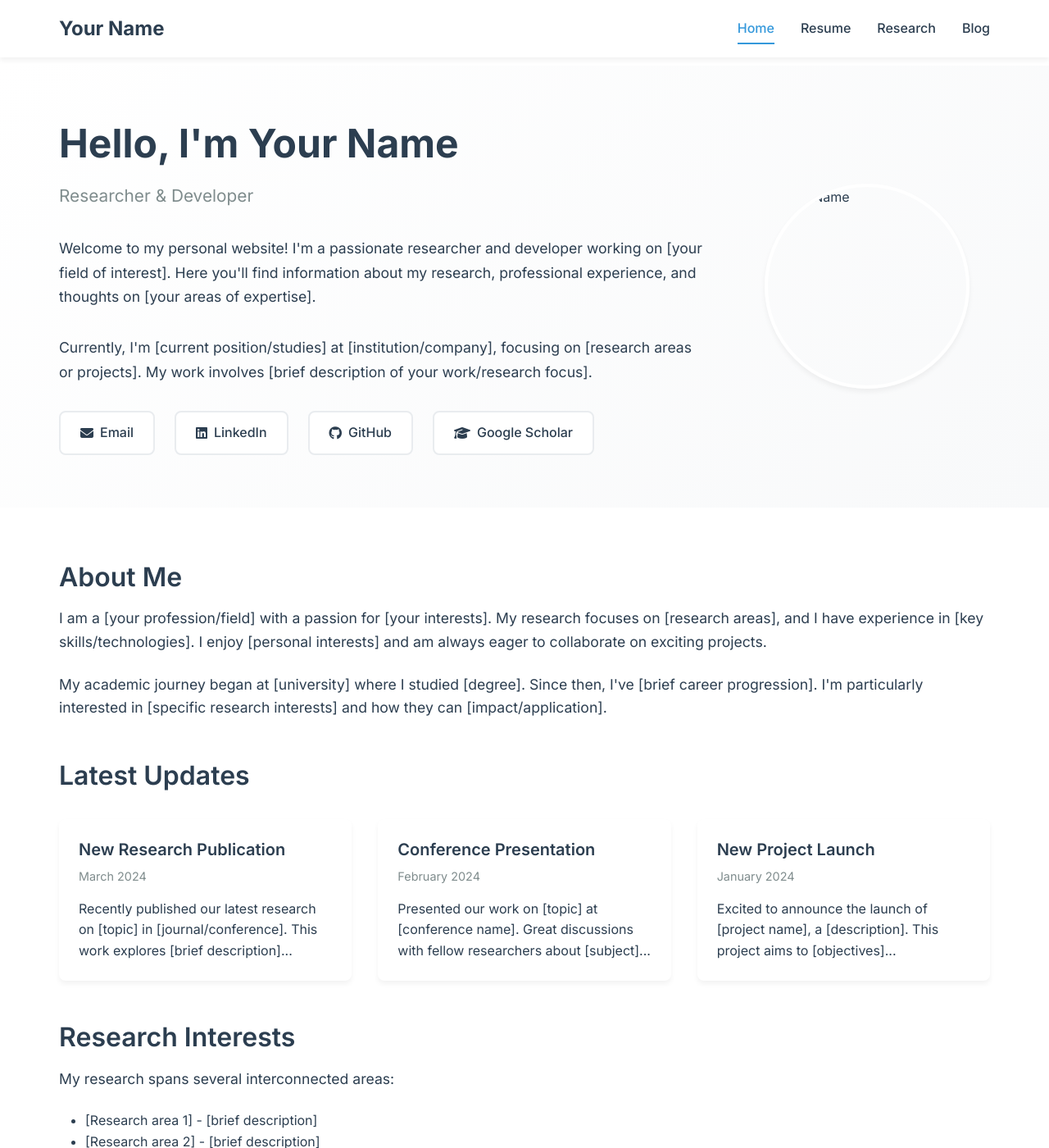
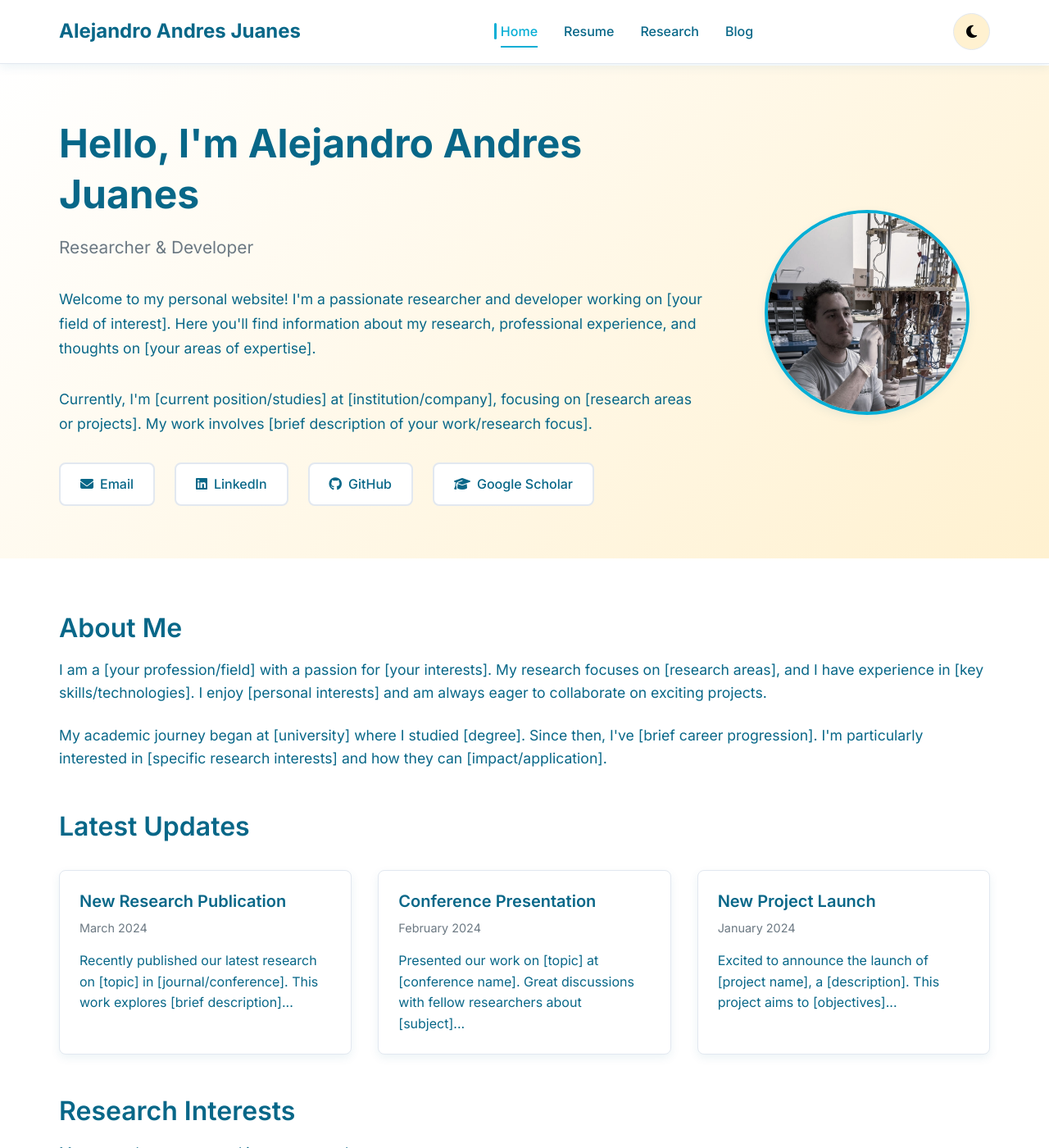
Before and after one commit to aleaj/aleaj.github.io, a Jekyll site: the page built from index.html, in a window 1280 px wide and 1400 px high. Shown: the whole window at 82% size. Built offline with Jekyll 4.4.1, drawn with Linux system fonts in a browser that asks for light colours; some of the changed text lies outside the part shown.

Commit message:
Add dark mode functionality with custom color palette
- Implement complete dark mode toggle system with localStorage persistence
- Add new color palette: turquoise-surf, cerulean, bright-amber, papaya-whip, primary-scarlet
- Create theme toggle button in navigation with smooth animations
- Add system preference detection and automatic theme switching
- Enhance CSS with dark theme variables and smooth transitions
- Improve accessibility with focus states and aria-labels
- Prevent FOUC (Flash of Unstyled Content) with inline theme detection
- Add responsive design for dark mode toggle on mobile devices

Co-Authored-By: Claude Opus 4.6 <noreply@anthropic.com>

```diff
--- a/_config.yml
+++ b/_config.yml
@@ -1,13 +1,13 @@
 # GitHub Pages Configuration
-title: "Your Name - Personal Website"
-description: "Personal website showcasing research, resume, and blog"
+title: "Alejandro Andres Juanes"
+description: "Welcome to my personal website"
 url: "https://aleaj.github.io"
 baseurl: ""
 
 # Author information
 author:
-  name: "Your Name"
-  email: "your.email@example.com"
+  name: "Alejandro Andres Juanes"
+  email: "Alejandro.AndresJuanes@ista.ac.at"
 
 # Build settings
 markdown: kramdown
--- a/_layouts/default.html
+++ b/_layouts/default.html
@@ -16,6 +16,16 @@
 
     <!-- Font Awesome for icons -->
     <link rel="stylesheet" href="https://cdnjs.cloudflare.com/ajax/libs/font-awesome/6.4.0/css/all.min.css">
+
+    <!-- Theme Detection Script (prevent FOUC) -->
+    <script>
+        (function() {
+            const savedTheme = localStorage.getItem('theme');
+            const systemDark = window.matchMedia && window.matchMedia('(prefers-color-scheme: dark)').matches;
+            const theme = savedTheme || (systemDark ? 'dark' : 'light');
+            document.documentElement.setAttribute('data-theme', theme);
+        })();
+    </script>
 
     {% seo %}
 </head>
@@ -42,10 +52,17 @@
                     </li>
                 </ul>
 
-                <div class="nav-toggle" id="nav-toggle">
-                    <span class="nav-toggle-line"></span>
-                    <span class="nav-toggle-line"></span>
-                    <span class="nav-toggle-line"></span>
+                <div class="nav-controls">
+                    <button class="theme-toggle" id="theme-toggle" aria-label="Toggle dark mode">
+                        <i class="fas fa-moon"></i>
+                        <i class="fas fa-sun"></i>
+                    </button>
+
+                    <div class="nav-toggle" id="nav-toggle">
+                        <span class="nav-toggle-line"></span>
+                        <span class="nav-toggle-line"></span>
+                        <span class="nav-toggle-line"></span>
+                    </div>
                 </div>
             </div>
         </nav>
--- a/css/styles.css
+++ b/css/styles.css
@@ -15,29 +15,63 @@ html {
 body {
     font-family: 'Inter', -apple-system, BlinkMacSystemFont, 'Segoe UI', Roboto, Oxygen, Ubuntu, Cantarell, sans-serif;
     line-height: 1.6;
-    color: #2c3e50;
-    background-color: #ffffff;
+    color: var(--text-dark);
+    background-color: var(--bg-main);
     font-weight: 400;
     -webkit-font-smoothing: antialiased;
     -moz-osx-font-smoothing: grayscale;
+    transition: background-color 0.3s ease, color 0.3s ease;
 }
 
 /* ===== VARIABLES ===== */
 :root {
-    --primary-color: #2c3e50;
-    --secondary-color: #34495e;
-    --accent-color: #3498db;
-    --text-light: #7f8c8d;
-    --text-dark: #2c3e50;
-    --bg-light: #f8f9fa;
-    --border-light: #e9ecef;
-    --white: #ffffff;
+    /* Color Palette */
+    --turquoise-surf: #06aed5;
+    --cerulean: #086788;
+    --bright-amber: #f0c808;
+    --papaya-whip: #fff1d0;
+    --primary-scarlet: #dd1c1a;
+
+    /* Light Theme Colors */
+    --primary-color: var(--cerulean);
+    --secondary-color: var(--turquoise-surf);
+    --accent-color: var(--turquoise-surf);
+    --accent-hover: var(--cerulean);
+    --warning-color: var(--bright-amber);
+    --error-color: var(--primary-scarlet);
+    --text-light: #6c7983;
+    --text-dark: var(--cerulean);
+    --bg-light: var(--papaya-whip);
+    --bg-main: #ffffff;
+    --border-light: #e2e8f0;
+    --card-bg: #ffffff;
+
+    /* Layout & Effects */
     --max-width: 1200px;
     --section-padding: 4rem 0;
     --container-padding: 0 2rem;
     --border-radius: 8px;
-    --box-shadow: 0 4px 6px rgba(0, 0, 0, 0.05);
+    --box-shadow: 0 4px 12px rgba(8, 103, 136, 0.08);
+    --box-shadow-hover: 0 8px 25px rgba(8, 103, 136, 0.15);
     --transition: all 0.3s ease;
+}
+
+/* Dark Theme Variables */
+[data-theme="dark"] {
+    --primary-color: var(--turquoise-surf);
+    --secondary-color: var(--bright-amber);
+    --accent-color: var(--turquoise-surf);
+    --accent-hover: var(--bright-amber);
+    --warning-color: var(--bright-amber);
+    --error-color: #ff6b6b;
+    --text-light: #94a3b8;
+    --text-dark: #e2e8f0;
+    --bg-light: #1e293b;
+    --bg-main: #0f172a;
+    --border-light: #334155;
+    --card-bg: #1e293b;
+    --box-shadow: 0 4px 12px rgba(0, 0, 0, 0.3);
+    --box-shadow-hover: 0 8px 25px rgba(0, 0, 0, 0.4);
 }
 
 /* ===== TYPOGRAPHY ===== */
@@ -78,7 +112,7 @@ a {
 }
 
 a:hover {
-    color: var(--primary-color);
+    color: var(--accent-hover);
 }
 
 /* ===== LAYOUT ===== */
@@ -94,7 +128,7 @@ a:hover {
 
 /* ===== HEADER & NAVIGATION ===== */
 .header {
-    background: var(--white);
+    background: var(--bg-main);
     box-shadow: var(--box-shadow);
     position: fixed;
     top: 0;
@@ -102,6 +136,7 @@ a:hover {
     width: 100%;
     z-index: 1000;
     transition: var(--transition);
+    border-bottom: 1px solid var(--border-light);
 }
 
 .nav {
@@ -129,6 +164,12 @@ a:hover {
     list-style: none;
     gap: 2rem;
     align-items: center;
+}
+
+.nav-controls {
+    display: flex;
+    align-items: center;
+    gap: 0.5rem;
 }
 
 .nav-link {
@@ -169,6 +210,50 @@ a:hover {
     transition: var(--transition);
 }
 
+/* ===== DARK MODE TOGGLE ===== */
+.theme-toggle {
+    background: var(--bg-light);
+    border: 1px solid var(--border-light);
+    border-radius: 25px;
+    padding: 0.5rem;
+    cursor: pointer;
+    transition: var(--transition);
+    display: flex;
+    align-items: center;
+    justify-content: center;
+    width: 45px;
+    height: 45px;
+}
+
+.theme-toggle:hover {
+    background: var(--accent-color);
+    color: var(--bg-main);
+    border-color: var(--accent-color);
+    transform: scale(1.05);
+}
+
+.theme-toggle i {
+    font-size: 1.1rem;
+    transition: var(--transition);
+}
+
+/* Hide/show icons based on theme */
+[data-theme="light"] .theme-toggle .fa-moon {
+    display: inline;
+}
+
+[data-theme="light"] .theme-toggle .fa-sun {
+    display: none;
+}
+
+[data-theme="dark"] .theme-toggle .fa-moon {
+    display: none;
+}
+
+[data-theme="dark"] .theme-toggle .fa-sun {
+    display: inline;
+}
+
 /* ===== MAIN CONTENT ===== */
 .main {
     margin-top: 80px; /* Account for fixed header */
@@ -178,7 +263,7 @@ a:hover {
 /* ===== HERO SECTION ===== */
 .hero {
     padding: 4rem 0;
-    background: linear-gradient(135deg, var(--white) 0%, var(--bg-light) 100%);
+    background: linear-gradient(135deg, var(--bg-main) 0%, var(--bg-light) 100%);
 }
 
 .hero-container {
@@ -221,7 +306,13 @@ a:hover {
     border-radius: 50%;
     object-fit: cover;
     box-shadow: var(--box-shadow);
-    border: 4px solid var(--white);
+    border: 4px solid var(--accent-color);
+    transition: var(--transition);
+}
+
+.profile-image:hover {
+    box-shadow: var(--box-shadow-hover);
+    transform: scale(1.02);
 }
 
 /* ===== PROFESSIONAL LINKS ===== */
@@ -236,7 +327,7 @@ a:hover {
     align-items: center;
     gap: 0.5rem;
     padding: 0.75rem 1.5rem;
-    background: var(--white);
+    background: var(--card-bg);
     border: 2px solid var(--border-light);
     border-radius: var(--border-radius);
     color: var(--text-dark);
@@ -247,9 +338,10 @@ a:hover {
 
 .professional-link:hover {
     background: var(--accent-color);
-    color: var(--white);
+    color: var(--bg-main);
     border-color: var(--accent-color);
     transform: translateY(-2px);
+    box-shadow: var(--box-shadow-hover);
 }
 
 /* ===== PAGE CONTENT ===== */
@@ -287,16 +379,18 @@ a:hover {
 }
 
 .blog-post-card {
-    background: var(--white);
+    background: var(--card-bg);
     border-radius: var(--border-radius);
     box-shadow: var(--box-shadow);
     overflow: hidden;
     transition: var(--transition);
+    border: 1px solid var(--border-light);
 }
 
 .blog-post-card:hover {
     transform: translateY(-4px);
-    box-shadow: 0 8px 25px rgba(0, 0, 0, 0.1);
+    box-shadow: var(--box-shadow-hover);
+    border-color: var(--accent-color);
 }
 
 .blog-post-content {
@@ -378,16 +472,18 @@ a:hover {
 }
 
 .research-item {
-    background: var(--white);
+    background: var(--card-bg);
     padding: 2rem;
     border-radius: var(--border-radius);
     box-shadow: var(--box-shadow);
     transition: var(--transition);
+    border: 1px solid var(--border-light);
 }
 
 .research-item:hover {
     transform: translateY(-2px);
-    box-shadow: 0 8px 25px rgba(0, 0, 0, 0.1);
+    box-shadow: var(--box-shadow-hover);
+    border-color: var(--accent-color);
 }
 
 .research-title {
@@ -429,7 +525,8 @@ a:hover {
 
 .research-link:hover {
     background: var(--accent-color);
-    color: var(--white);
+    color: var(--bg-main);
+    transform: translateY(-1px);
 }
 
 /* ===== FOOTER ===== */
@@ -463,18 +560,20 @@ a:hover {
     justify-content: center;
     width: 40px;
     height: 40px;
-    background: var(--white);
+    background: var(--card-bg);
     color: var(--text-dark);
     border-radius: 50%;
     font-size: 1.1rem;
     transition: var(--transition);
     box-shadow: var(--box-shadow);
+    border: 1px solid var(--border-light);
 }
 
 .footer-link:hover {
     background: var(--accent-color);
-    color: var(--white);
+    color: var(--bg-main);
     transform: translateY(-2px);
+    border-color: var(--accent-color);
 }
 
 .footer-text {
@@ -494,7 +593,7 @@ a:hover {
         top: 100%;
         left: 0;
         width: 100%;
-        background: var(--white);
+        background: var(--bg-main);
         flex-direction: column;
         gap: 0;
         padding: 2rem;
@@ -503,6 +602,7 @@ a:hover {
         opacity: 0;
         visibility: hidden;
         transition: var(--transition);
+        border-top: 1px solid var(--border-light);
     }
 
     .nav-menu.active {
@@ -524,6 +624,15 @@ a:hover {
 
     .nav-toggle {
         display: flex;
+    }
+
+    .nav-controls {
+        gap: 1rem;
+    }
+
+    .theme-toggle {
+        width: 40px;
+        height: 40px;
     }
 
     .nav-toggle.active .nav-toggle-line:nth-child(1) {
@@ -623,3 +732,81 @@ a:hover {
 .hidden {
     display: none;
 }
+
+/* ===== DARK MODE SPECIFIC ENHANCEMENTS ===== */
+[data-theme="dark"] .hero {
+    background: linear-gradient(135deg, var(--bg-main) 0%, var(--bg-light) 50%, var(--bg-main) 100%);
+}
+
+[data-theme="dark"] .profile-image {
+    border-color: var(--bright-amber);
+    box-shadow: 0 8px 25px rgba(240, 200, 8, 0.2);
+}
+
+[data-theme="dark"] .professional-link:hover,
+[data-theme="dark"] .research-link:hover,
+[data-theme="dark"] .footer-link:hover {
+    color: var(--bg-main);
+}
+
+/* Smooth theme transition for all elements */
+*,
+*::before,
+*::after {
+    transition:
+        background-color 0.3s ease,
+        border-color 0.3s ease,
+        box-shadow 0.3s ease,
+        color 0.3s ease;
+}
+
+/* Ensure icons and images transition smoothly */
+i, img, svg {
+    transition: var(--transition);
+}
+
+/* Add subtle accent to active nav links */
+.nav-link.active {
+    position: relative;
+}
+
+.nav-link.active::before {
+    content: '';
+    position: absolute;
+    left: -8px;
+    top: 50%;
+    transform: translateY(-50%);
+    width: 3px;
+    height: 20px;
+    background: var(--accent-color);
+    border-radius: 2px;
+    opacity: 0;
+    animation: slideIn 0.3s ease forwards;
+}
+
+@keyframes slideIn {
+    to {
+        opacity: 1;
+    }
+}
+
+/* Enhanced focus states for accessibility */
+.theme-toggle:focus,
+.nav-link:focus,
+.professional-link:focus,
+.research-link:focus,
+.footer-link:focus {
+    outline: 2px solid var(--accent-color);
+    outline-offset: 2px;
+}
+
+/* Improve contrast for better readability */
+[data-theme="dark"] .hero-subtitle {
+    color: var(--secondary-color);
+}
+
+[data-theme="dark"] .blog-post-date,
+[data-theme="dark"] .research-authors,
+[data-theme="dark"] .resume-date {
+    color: var(--secondary-color);
+}
--- a/js/main.js
+++ b/js/main.js
@@ -2,6 +2,7 @@
 document.addEventListener('DOMContentLoaded', function() {
     const navToggle = document.getElementById('nav-toggle');
     const navMenu = document.getElementById('nav-menu');
+    const themeToggle = document.getElementById('theme-toggle');
 
     navToggle.addEventListener('click', function() {
         navMenu.classList.toggle('active');
@@ -17,13 +18,92 @@ document.addEventListener('DOMContentLoaded', function() {
         });
     });
 
-    // Close mobile menu when clicking outside
+    // Close mobile menu when clicking outside (excluding theme toggle)
     document.addEventListener('click', function(e) {
-        if (!navToggle.contains(e.target) && !navMenu.contains(e.target)) {
+        if (!navToggle.contains(e.target) &&
+            !navMenu.contains(e.target) &&
+            !themeToggle.contains(e.target)) {
             navMenu.classList.remove('active');
             navToggle.classList.remove('active');
         }
     });
+});
+
+// Dark Mode Toggle
+document.addEventListener('DOMContentLoaded', function() {
+    const themeToggle = document.getElementById('theme-toggle');
+    const htmlElement = document.documentElement;
+
+    // Function to get initial theme preference
+    function getInitialTheme() {
+        const savedTheme = localStorage.getItem('theme');
+        if (savedTheme) {
+            return savedTheme;
+        }
+
+        // Check system preference if no saved preference
+        if (window.matchMedia && window.matchMedia('(prefers-color-scheme: dark)').matches) {
+            return 'dark';
+        }
+
+        return 'light';
+    }
+
+    // Set initial theme
+    const initialTheme = getInitialTheme();
+    htmlElement.setAttribute('data-theme', initialTheme);
+
+    // Update toggle button state
+    updateThemeToggleIcon(initialTheme);
+
+    // Theme toggle click handler
+    themeToggle.addEventListener('click', function() {
+        const currentTheme = htmlElement.getAttribute('data-theme');
+        const newTheme = currentTheme === 'light' ? 'dark' : 'light';
+
+        // Update theme
+        htmlElement.setAttribute('data-theme', newTheme);
+
+        // Save preference
+        localStorage.setItem('theme', newTheme);
+
+        // Update icon
+        updateThemeToggleIcon(newTheme);
+
+        // Add a subtle animation
+        themeToggle.style.transform = 'rotate(180deg)';
+        setTimeout(() => {
+            themeToggle.style.transform = 'rotate(0deg)';
+        }, 300);
+    });
+
+    // Listen for system theme changes
+    if (window.matchMedia) {
+        const mediaQuery = window.matchMedia('(prefers-color-scheme: dark)');
+        mediaQuery.addEventListener('change', function(e) {
+            // Only update if user hasn't set a preference
+            if (!localStorage.getItem('theme')) {
+                const newTheme = e.matches ? 'dark' : 'light';
+                htmlElement.setAttribute('data-theme', newTheme);
+                updateThemeToggleIcon(newTheme);
+            }
+        });
+    }
+
+    function updateThemeToggleIcon(theme) {
+        const moonIcon = themeToggle.querySelector('.fa-moon');
+        const sunIcon = themeToggle.querySelector('.fa-sun');
+
+        if (theme === 'light') {
+            moonIcon.style.display = 'inline';
+            sunIcon.style.display = 'none';
+            themeToggle.setAttribute('aria-label', 'Switch to dark mode');
+        } else {
+            moonIcon.style.display = 'none';
+            sunIcon.style.display = 'inline';
+            themeToggle.setAttribute('aria-label', 'Switch to light mode');
+        }
+    }
 });
 
 // Smooth scrolling for anchor links
```
Also changed, not shown: images/profile.jpg (added).
